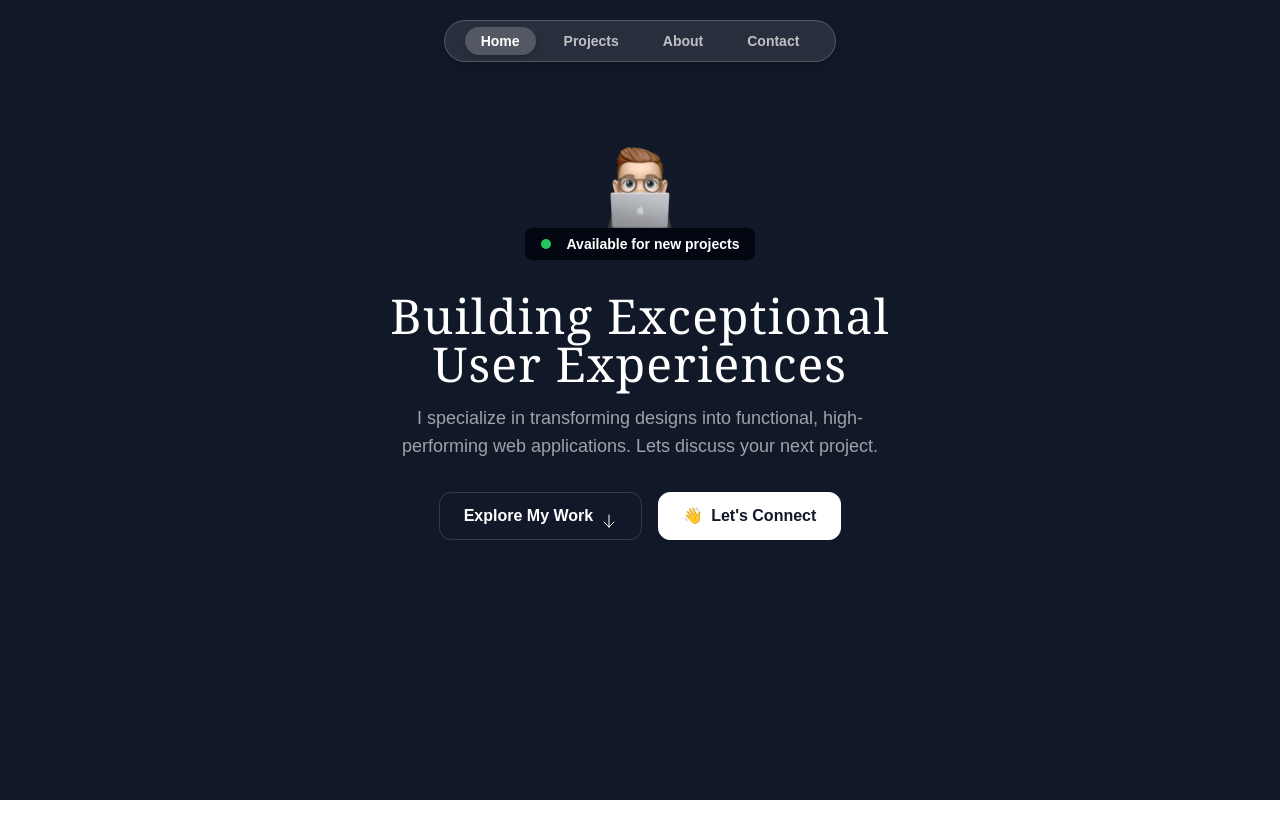
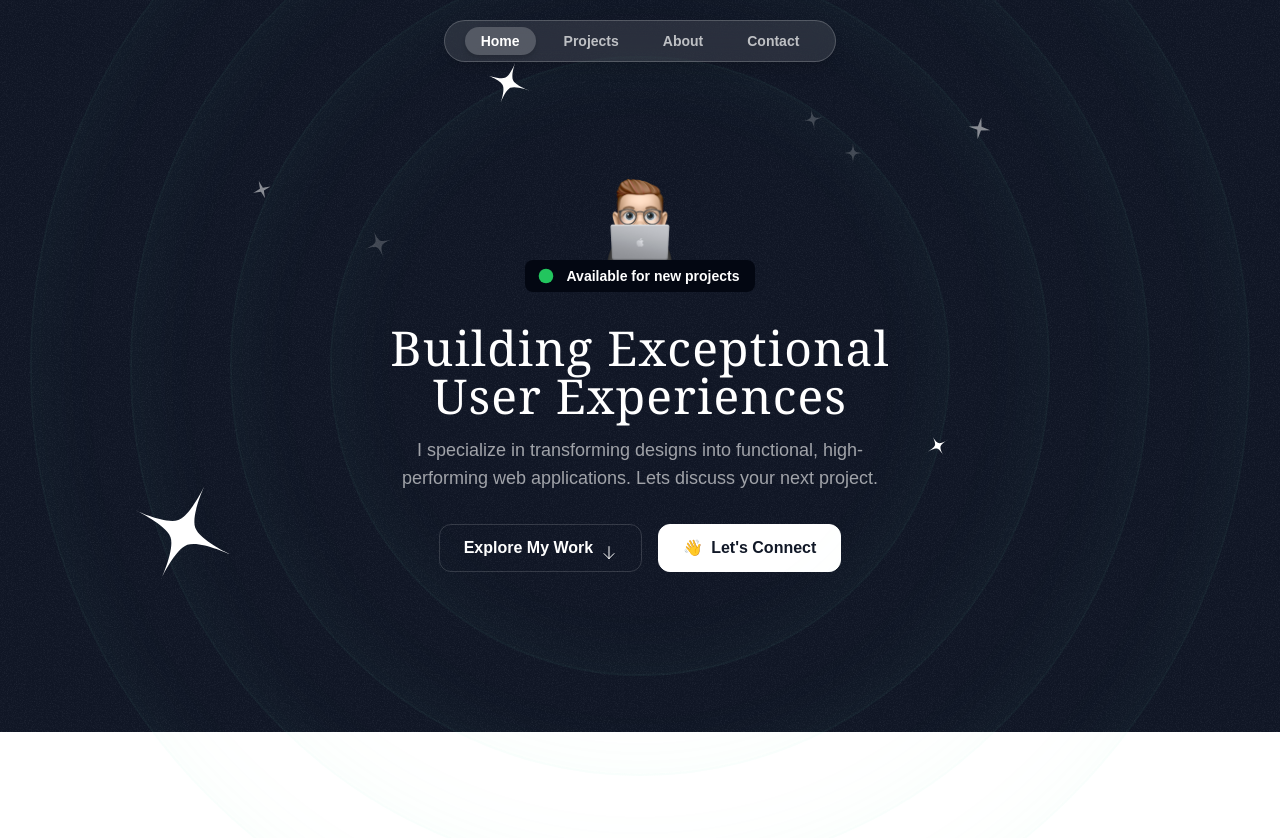
Before and after one commit to AshikurZaman01/My-Portfolio, a React (Vite) app: page / in a window 1280 px wide. Shown: the top 838 px of the page. Before the commit the page ends 800 px from the top, so only its background shows below. Built offline with nearby package versions, Linux system fonts and the light colour scheme; a web font is replaced by a local one.

Commit message:
add Hero Section

```diff
--- /dev/null
+++ b/src/Components/Pages/About/HeroOrbit.jsx
@@ -0,0 +1,25 @@
+import starIcon from '../../../assets/assets/icons/star.svg'
+
+
+const HeroOrbit = ({ children, size, rotation }) => {
+   return (
+      <div className="absolute left-1/2 top-1/2 -translate-x-1/2 -translate-y-1/2
+                             ">
+
+         < div className='' style={{
+            height: `${size}px`,
+            width: `${size}px`,
+            transform: `rotate(${rotation}deg)`,
+         }}>
+
+            {/* Spinning Star */}
+            <div className=" inline-flex " style={{ transform: `rotate($rotation * -1)deg` }}>
+               {children}
+            </div >
+
+         </div >
+      </div>
+   )
+}
+
+export default HeroOrbit
--- /dev/null
+++ b/src/Components/Pages/HeroSection/HeroBgImage.jsx
@@ -0,0 +1,14 @@
+import grainImage from '../../../assets/assets/images/grain.jpg'
+
+
+const HeroBgImage = () => {
+   return (
+      <div className='absolute inset-0 -z-30 opacity-5'
+         style={{
+            backgroundImage: `url(${grainImage})`
+         }}>
+      </div>
+   )
+}
+
+export default HeroBgImage
--- /dev/null
+++ b/src/Components/Pages/HeroSection/HeroBgStyle.jsx
@@ -0,0 +1,53 @@
+import HeroOrbit from "../About/HeroOrbit";
+import starIcon from "../../../assets/assets/icons/star.svg"
+import sparkelIcon from "../../../assets/assets/icons/sparkle.svg"
+
+const HeroBgStyle = () => {
+   return (
+      <div className="">
+         {/* Hero Rings */}
+         <div className="size-[620px] hero-ring"></div>
+         <div className="size-[820px] hero-ring"></div>
+         <div className="size-[1020px] hero-ring"></div>
+         <div className="size-[1220px] hero-ring"></div>
+
+
+         {/* Rotating Container */}
+         <HeroOrbit size={800} rotation={-65}>
+            <img src={starIcon} className="invert size-28" alt="Star Icon" />
+         </HeroOrbit>
+
+         <HeroOrbit size={490} rotation={20}>
+            <img src={starIcon} className="invert size-12" alt="Star Icon" />
+         </HeroOrbit>
+
+         <HeroOrbit size={610} rotation={100}>
+            <img src={sparkelIcon} className="invert size-6 opacity-50" alt="Star Icon" />
+         </HeroOrbit>
+
+         <HeroOrbit size={610} rotation={-20}>
+            <img src={sparkelIcon} className="invert size-5 opacity-50" alt="Star Icon" />
+         </HeroOrbit>
+
+         <HeroOrbit size={440} rotation={-20}>
+            <img src={starIcon} className="invert size-8 opacity-20" alt="Star Icon" />
+         </HeroOrbit>
+
+         <HeroOrbit size={460} rotation={150}>
+            <img src={starIcon} className="invert size-6" alt="Star Icon" />
+         </HeroOrbit>
+
+         <HeroOrbit size={450} rotation={80}>
+            <img src={starIcon} className="invert size-6 opacity-20" alt="Star Icon" />
+         </HeroOrbit>
+
+         <HeroOrbit size={450} rotation={90}>
+            <img src={starIcon} className="invert size-6 opacity-20" alt="Star Icon" />
+         </HeroOrbit>
+
+
+      </div>
+   )
+}
+
+export default HeroBgStyle;
--- a/src/Components/Pages/HeroSection/HeroSection.jsx
+++ b/src/Components/Pages/HeroSection/HeroSection.jsx
@@ -2,10 +2,18 @@ import image from '../../../assets/assets/images/memoji-computer.png'
 import ArrowDown from '../../../assets/assets/icons/arrow-down.svg'
 import { motion } from "framer-motion";
 
+import HeroBgImage from './HeroBgImage';
+import HeroBgStyle from './HeroBgStyle';
+
 
 const HeroSection = () => {
    return (
-      <div className="min-h-screen py-32 md:py-34 lg:py-50">
+      <div className=" py-32 md:py-36 lg:py-40 relative z-0 overflow-x-clip">
+
+         <HeroBgImage />
+
+         <HeroBgStyle />
+
 
          <div className="container mx-auto">
 
@@ -13,7 +21,11 @@ const HeroSection = () => {
                <img src={image} alt="" className='size-[100px]' />
 
                <div className='bg-gray-950 border-gray-800 px-4 py-1.5 inline-flex items-center gap-4 rounded-lg'>
-                  <div className='bg-green-500 size-2.5 rounded-full'></div>
+                  <motion.div
+                     className="bg-green-500 size-2.5 rounded-full"
+                     animate={{ scale: [1, 1.5, 1] }}
+                     transition={{ duration: 1, repeat: Infinity, ease: "easeInOut" }}
+                  />
                   <div className='text-sm font-semibold'>Available for new projects</div>
                </div>
             </div>
--- a/src/Components/Pages/Home/Home.jsx
+++ b/src/Components/Pages/Home/Home.jsx
@@ -6,6 +6,7 @@ const Home = () => {
 
          <HeroSection />
 
+
       </div>
    )
 }
--- a/src/index.css
+++ b/src/index.css
@@ -17,4 +17,8 @@ body{
    .nav-items:hover {
       @apply bg-white/20 text-white shadow-md;
    }
+
+   .hero-ring{
+      @apply absolute inset-0 border-2 top-1/2 left-1/2 -translate-x-1/2 -translate-y-1/2 rounded-full border-emerald-300/5 shadow-[0_0_80px_inset] shadow-emerald-300/5;
+   }
 }
```
